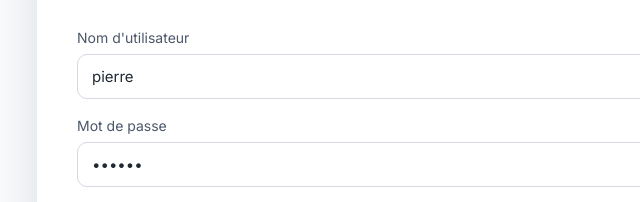
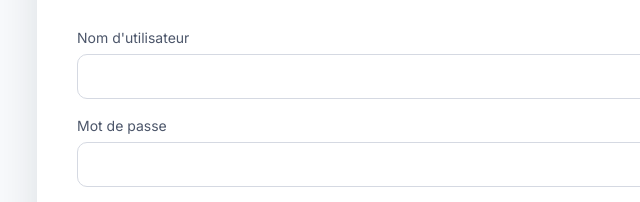
Before and after one commit to GOLVEN666/colivry-ipa, a plain HTML site: page interface/index.html in a window 1280 px wide. Shown: the part 432-634 px from the top of the page, 123-763 px from the left. Drawn offline with Linux system fonts and the light colour scheme.

Commit message:
Update index.html

```diff
--- a/interface/index.html
+++ b/interface/index.html
@@ -410,8 +410,6 @@
           <input
             type="text"
             id="username"
-            value="pierre"
-            autocomplete="username"
             required
           />
         </label>
@@ -421,8 +419,6 @@
           <input
             type="password"
             id="password"
-            value="123456"
-            autocomplete="current-password"
             required
           />
         </label>
```
